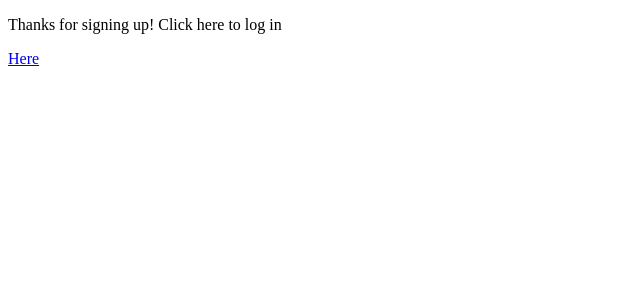
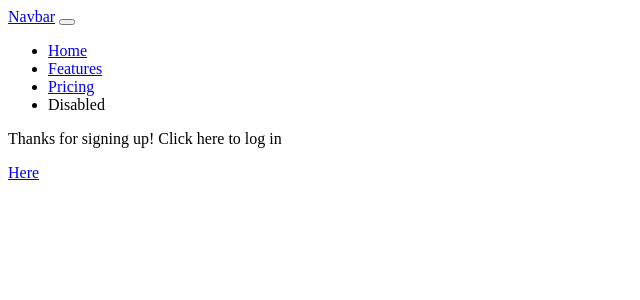
Before and after one commit to katie-marley/findatable, a Flask app: template application/templates/signedup.html in a window 1280 px wide. Shown: the top 300 px of the page, without its empty margins (0-640 px from the left). Run offline with Flask 2, Linux system fonts and the light colour scheme; the template is opened without the code that fills it, so the values that code supplies are empty.

Commit message:
testing nav bar

```diff
--- a/application/__init__.py
+++ b/application/__init__.py
@@ -2,11 +2,9 @@
 from flask import Flask
 from flask_sqlalchemy import SQLAlchemy
 from os import getenv
-from flask_navigation import Navigation
 
 # create a new instance of Flask and store it in app
 app = Flask(__name__)
-nav = Navigation(app)
 
 app.config['SQLALCHEMY_DATABASE_URI'] = "mysql+pymysql://root:password@localhost/nosh"
 # app.config['SQLALCHEMY_DATABASE_URI'] = "mysql+pymysql://username:password@host/database_name"
--- a/application/routes.py
+++ b/application/routes.py
@@ -12,8 +12,6 @@
 from application.models import User
 from flask import render_template, request, redirect, url_for, session
 from application import app, db
-from application.forms import SearchForm
-from application.models import Restaurant
 # from application.models import Price
 # from application.models import Cuisine
 from application.forms import SearchForm, ReviewsForm, ReservationForm
--- a/application/templates/layout.html
+++ b/application/templates/layout.html
@@ -7,7 +7,30 @@
           content="width=device-width, user-scalable=no, initial-scale=1.0, maximum-scale=1.0, minimum-scale=1.0">
     <meta http-equiv="X-UA-Compatible" content="ie=edge">
     <title>{% block title %}{% endblock %} - NOSH</title>
-</head>
+<nav class="navbar navbar-expand-lg navbar-light bg-light">
+  <div class="container-fluid">
+    <a class="navbar-brand" href="#">Navbar</a>
+    <button class="navbar-toggler" type="button" data-bs-toggle="collapse" data-bs-target="#navbarNav" aria-controls="navbarNav" aria-expanded="false" aria-label="Toggle navigation">
+      <span class="navbar-toggler-icon"></span>
+    </button>
+    <div class="collapse navbar-collapse" id="navbarNav">
+      <ul class="navbar-nav">
+        <li class="nav-item">
+          <a class="nav-link active" aria-current="page" href="#">Home</a>
+        </li>
+        <li class="nav-item">
+          <a class="nav-link" href="#">Features</a>
+        </li>
+        <li class="nav-item">
+          <a class="nav-link" href="#">Pricing</a>
+        </li>
+        <li class="nav-item">
+          <a class="nav-link disabled">Disabled</a>
+        </li>
+      </ul>
+    </div>
+  </div>
+</nav></head>
 <body>
     {% block content %}{% endblock %}
 </body>
--- /dev/null
+++ b/application/templates/testerhp.html
@@ -0,0 +1,5 @@
+{% extends 'layout.html' %}
+
+{% block content %}
+
+{ % endblock %}
```
